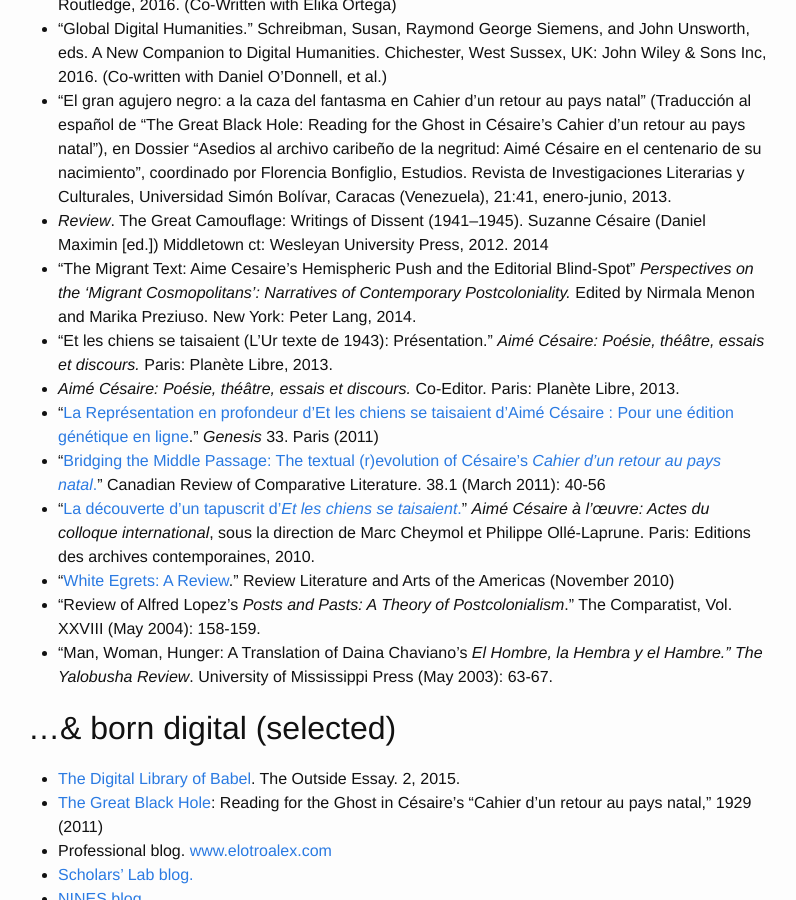
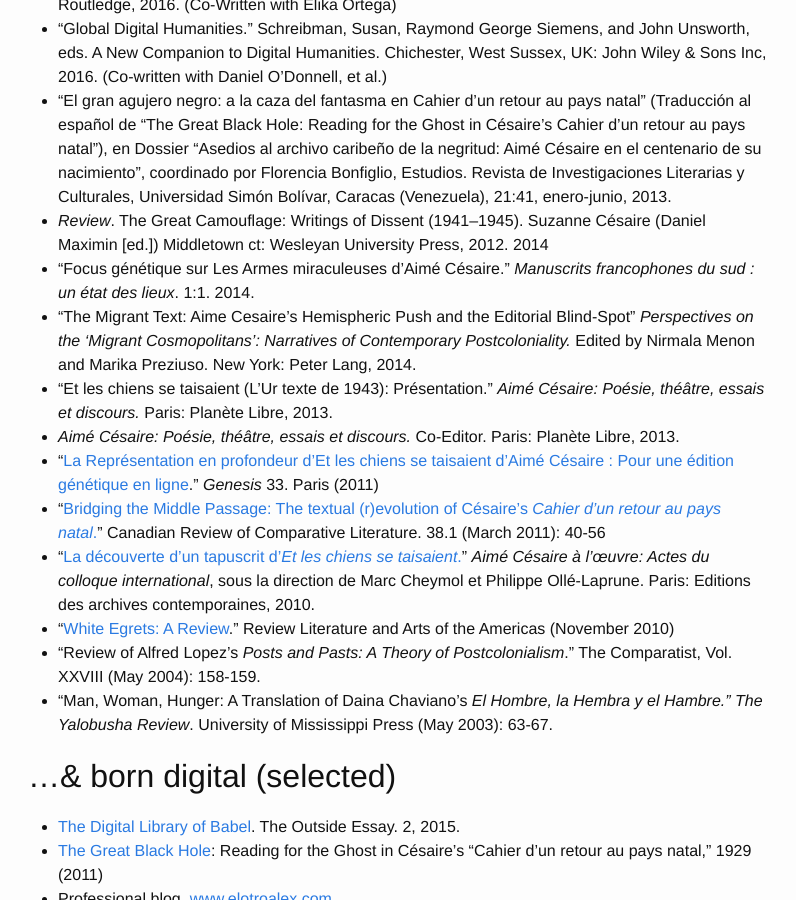
Before and after one commit to elotroalex/elotroalex, a Jekyll site: the page built from bio.md, in a window 1280 px wide and 900 px high, scrolled down 1512 px. Shown: the whole window, without its empty margins (242-1038 px from the left). Built offline with Jekyll 4.4.1, drawn with Linux system fonts in a browser that asks for light colours.

Commit message:
added essay in france

```diff
--- a/bio.md
+++ b/bio.md
@@ -69,6 +69,7 @@
 -   "Global Digital Humanities." Schreibman, Susan, Raymond George Siemens, and John Unsworth, eds. A New Companion to Digital Humanities. Chichester, West Sussex, UK: John Wiley & Sons Inc, 2016. (Co-written with Daniel O'Donnell, et al.)
 -   “El gran agujero negro: a la caza del fantasma en Cahier d’un retour au pays natal" (Traducción al español de “The Great Black Hole: Reading for the Ghost in Césaire’s Cahier d’un retour au pays natal"), en Dossier “Asedios al archivo caribeño de la negritud: Aimé Césaire en el centenario de su nacimiento”, coordinado por Florencia Bonfiglio, Estudios. Revista de Investigaciones Literarias y Culturales, Universidad Simón Bolívar, Caracas (Venezuela), 21:41, enero-junio, 2013.
 -   *Review*. The Great Camouflage: Writings of Dissent (1941–1945). Suzanne Césaire (Daniel Maximin \[ed.\]) Middletown ct: Wesleyan University Press, 2012. 2014
+- "Focus génétique sur Les Armes miraculeuses d’Aimé Césaire." *Manuscrits francophones du sud : un état des lieux*. 1:1. 2014.
 -   "The Migrant Text: Aime Cesaire's Hemispheric Push and the Editorial Blind-Spot" *Perspectives on the ‘Migrant Cosmopolitans’: Narratives of Contemporary Postcoloniality.* Edited by Nirmala Menon and Marika Preziuso. New York: Peter Lang, 2014.
 -   "Et les chiens se taisaient (L'Ur texte de 1943): Présentation." *Aimé Césaire: Poésie, théâtre, essais et discours.* Paris: Planète Libre, 2013.
 -   *Aimé Césaire: Poésie, théâtre, essais et discours.* Co-Editor. Paris: Planète Libre, 2013.
```
